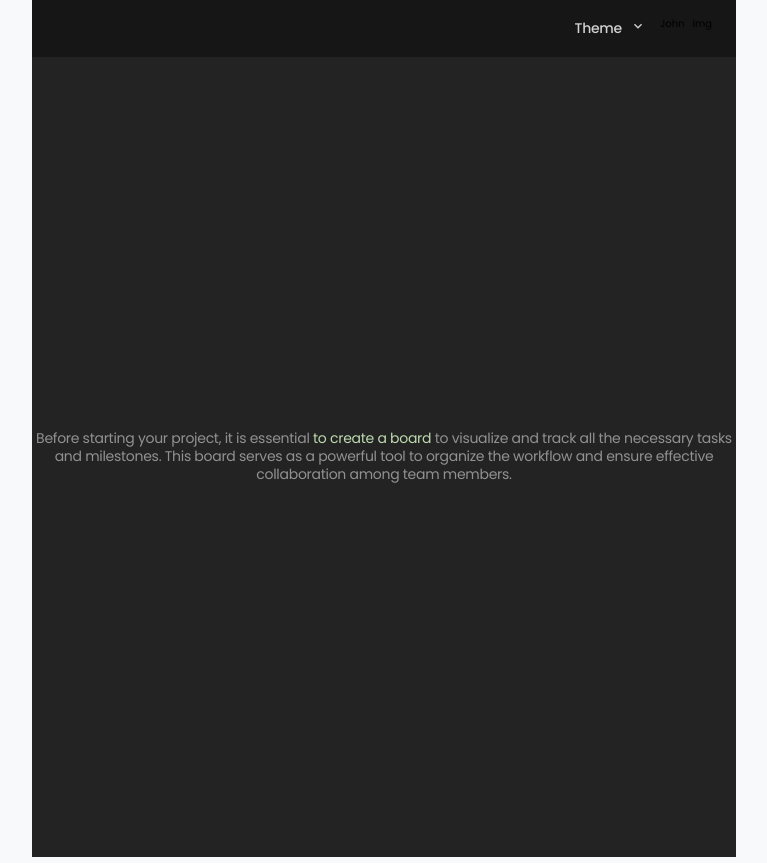
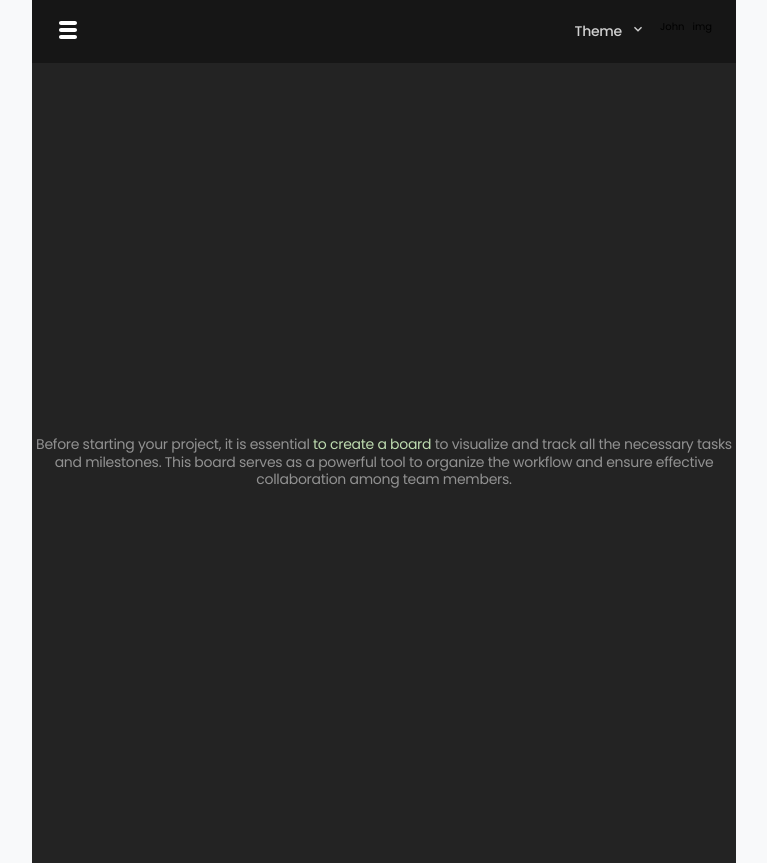
Before and after one commit to Alexandrbig1/task-pro, a React (Vite) app: page /#/home in a window 1280 px wide. Shown: the whole page, without its empty margins (256-1023 px from the left). Built offline with nearby package versions, Linux system fonts and the light colour scheme; sample sign-in values are in the browser's storage.

Commit message:
feat: added burger menu

```diff
--- a/src/components/App.jsx
+++ b/src/components/App.jsx
@@ -28,6 +28,7 @@ const themes = {
     colors: {
       accentColor: "#bedbb0",
       mainTextColor: "#161616",
+      burgerColor: "#161616",
       mainBgColor: "#F6F6F7",
       mainAsideColor: "#FFF",
       mainHeaderColor: "#FCFCFC",
@@ -47,6 +48,7 @@ const themes = {
     colors: {
       accentColor: "#bedbb0",
       mainTextColor: "#fff",
+      burgerColor: "#fff",
       mainBgColor: "#232323",
       mainAsideColor: "#121212",
       mainHeaderColor: "#161616",
@@ -66,6 +68,7 @@ const themes = {
     colors: {
       accentColor: "#bedbb0",
       mainTextColor: "#FFF",
+      burgerColor: "#161616",
       mainBgColor: "#D6D8FF",
       mainAsideColor: "#5255BC",
       mainHeaderColor: "#FFF",
--- a/src/components/Header/Header.jsx
+++ b/src/components/Header/Header.jsx
@@ -1,4 +1,5 @@
 // import Logo from "../Logo/Logo";
+import MenuBurger from "../MenuBurger/MenuBurger";
 import ThemeSwitcher from "../ThemeSwitcher/ThemeSwitcher";
 import { HeaderWrapper, ThemeSwitcherWrapper, UserData } from "./Header.styled";
 import PropTypes from "prop-types";
@@ -6,6 +7,7 @@ import PropTypes from "prop-types";
 export default function Header({ toggleTheme }) {
   return (
     <HeaderWrapper>
+      <MenuBurger />
       <ThemeSwitcherWrapper>
         <ThemeSwitcher toggleTheme={toggleTheme} />
         <UserData>
--- a/src/components/Header/Header.styled.jsx
+++ b/src/components/Header/Header.styled.jsx
@@ -2,11 +2,15 @@ import styled from "styled-components";
 
 export const HeaderWrapper = styled.div`
   display: flex;
-  justify-content: end;
+  justify-content: space-between;
   align-items: center;
   padding: 1.8rem 2.4rem;
   width: 100%;
   background-color: ${(p) => p.theme.colors.mainHeaderColor};
+
+  @media (min-width: 1440px) {
+    justify-content: end;
+  }
 `;
 
 export const ThemeSwitcherWrapper = styled.div`
--- /dev/null
+++ b/src/components/MenuBurger/MenuBurger.jsx
@@ -0,0 +1,16 @@
+import { useState } from "react";
+import { IconMenu, IconMenuWrapper } from "./MenuBurger.styled";
+
+export default function MenuBurger() {
+  const [menuOpen, setMenuOpen] = useState(false);
+
+  const toggleMenu = () => {
+    setMenuOpen(!menuOpen);
+  };
+
+  return (
+    <IconMenuWrapper onClick={toggleMenu}>
+      <IconMenu />
+    </IconMenuWrapper>
+  );
+}
--- /dev/null
+++ b/src/components/MenuBurger/MenuBurger.styled.jsx
@@ -0,0 +1,16 @@
+import styled from "styled-components";
+import { TiThMenu } from "react-icons/ti";
+
+export const IconMenuWrapper = styled.div`
+  display: block;
+  cursor: pointer;
+
+  @media (min-width: 1440px) {
+    display: none;
+  }
+`;
+
+export const IconMenu = styled(TiThMenu)`
+  font-size: 2.4rem;
+  color: ${(p) => p.theme.colors.burgerColor};
+`;
```
